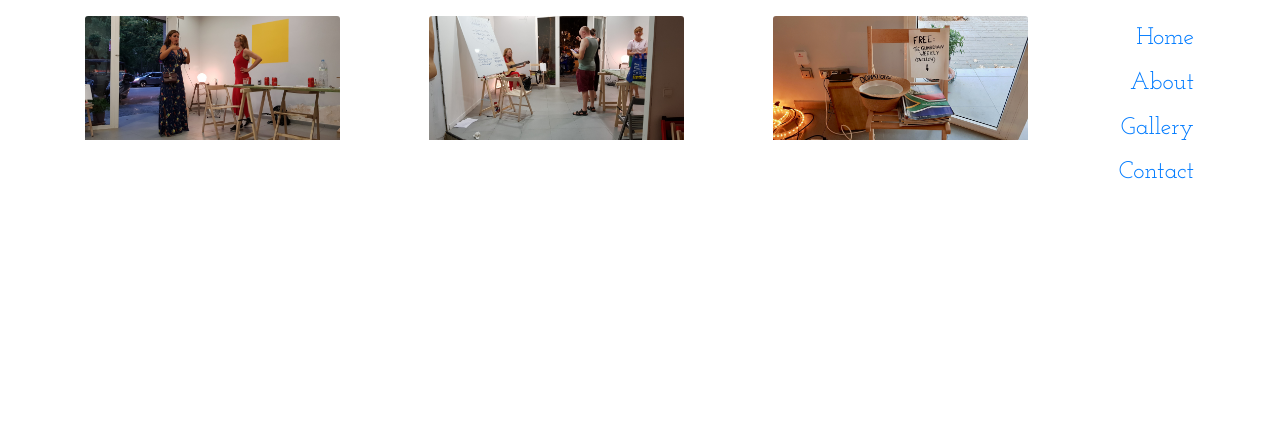
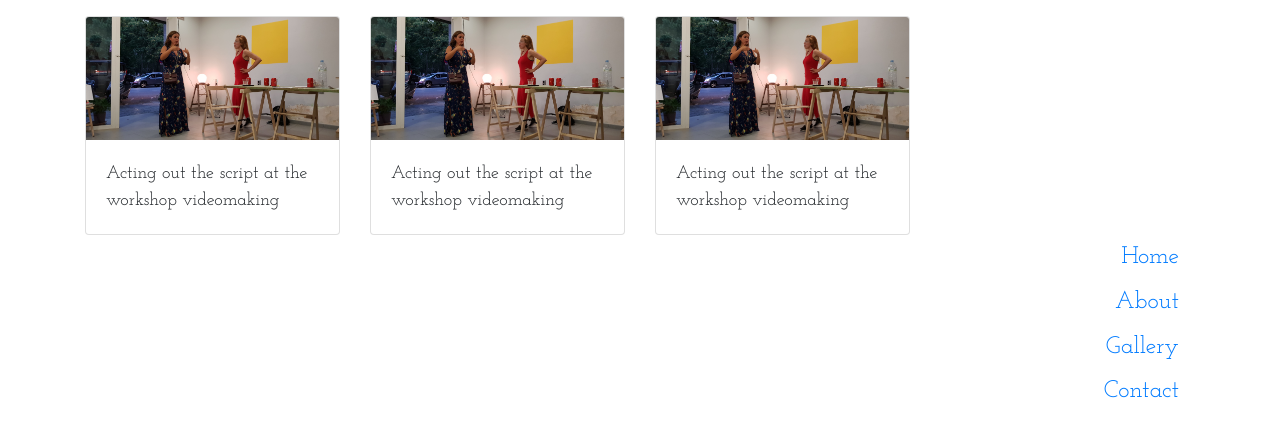
Before and after one commit to Jethet/project-elevador, a Django app: page /gallery/ in a window 1280 px wide. Shown: the part 208-645 px from the top of the page. Run offline with Django 3.2, Linux system fonts and the light colour scheme; some libraries are stand-ins or nearby versions.

Commit message:
First photo lineup with card-deck

```diff
--- a/placeholder/templates/gallery.html
+++ b/placeholder/templates/gallery.html
@@ -31,10 +31,39 @@
 </header>
 <body>
   <div class="container">
-    <div class="row justify-content-between">
-      <div class="col-3"><img src="/static/images/filmclub1.jpg" class="card-img-top" alt="Workshop filmmaking 1"></div>
-      <div class="col-3"><img src="/static/images/filmclub2.jpg" class="card-img-top" alt="Workshop filmmaking 1"></div>
-      <div class="col-3"><img src="/static/images/donations.jpg" class="card-img-top" alt="Hat with donations"></div>
+    <div class="row">
+      <div class="col-3">
+        <div class="card-deck" style="font-size: 18px;">
+          <div class="card">
+            <img src="/static/images/filmclub1.jpg" class="card-img-top" alt="Workshop filmmaking 1">
+            <div class="card-body">
+              <p class="card-text">Acting out the script at the workshop videomaking</p>
+            </div>
+          </div>
+        </div>
+      </div>
+      <div class="col-3">
+        <div class="card-deck" style="font-size: 18px;">
+          <div class="card">
+            <img src="/static/images/filmclub1.jpg" class="card-img-top" alt="Workshop filmmaking 1">
+            <div class="card-body">
+              <p class="card-text">Acting out the script at the workshop videomaking</p>
+            </div>
+          </div>
+        </div>
+      </div>
+      <div class="col-3">
+        <div class="card-deck" style="font-size: 18px;">
+          <div class="card">
+            <img src="/static/images/filmclub1.jpg" class="card-img-top" alt="Workshop filmmaking 1">
+            <div class="card-body">
+              <p class="card-text">Acting out the script at the workshop videomaking</p>
+            </div>
+          </div>
+        </div>
+      </div>
+    </div>
+
     <h4>
       <ul class="nav flex-column justify-content-end text-right">
         <li class="nav-item">
```
Lines whose indentation alone changed are shown as unchanged.
